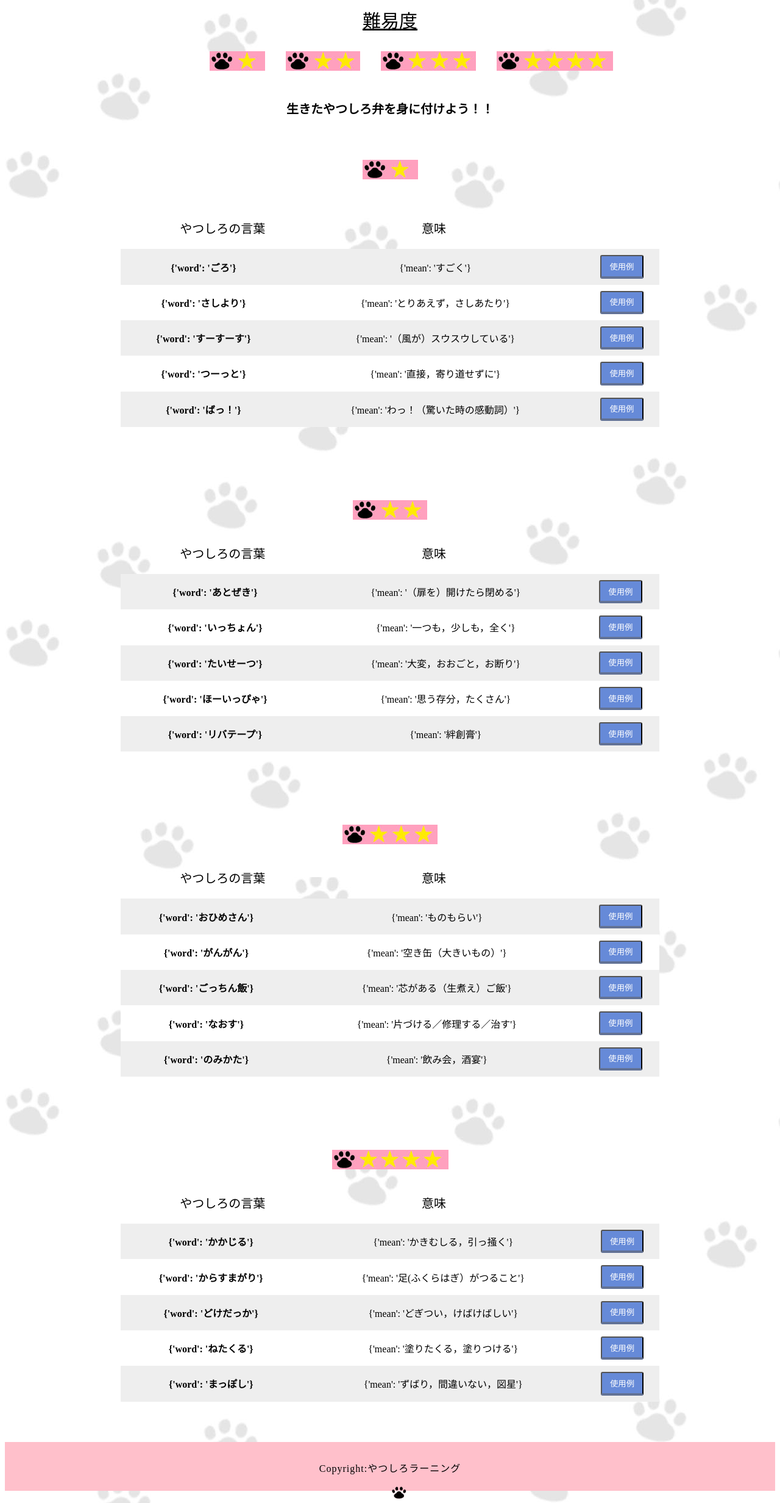
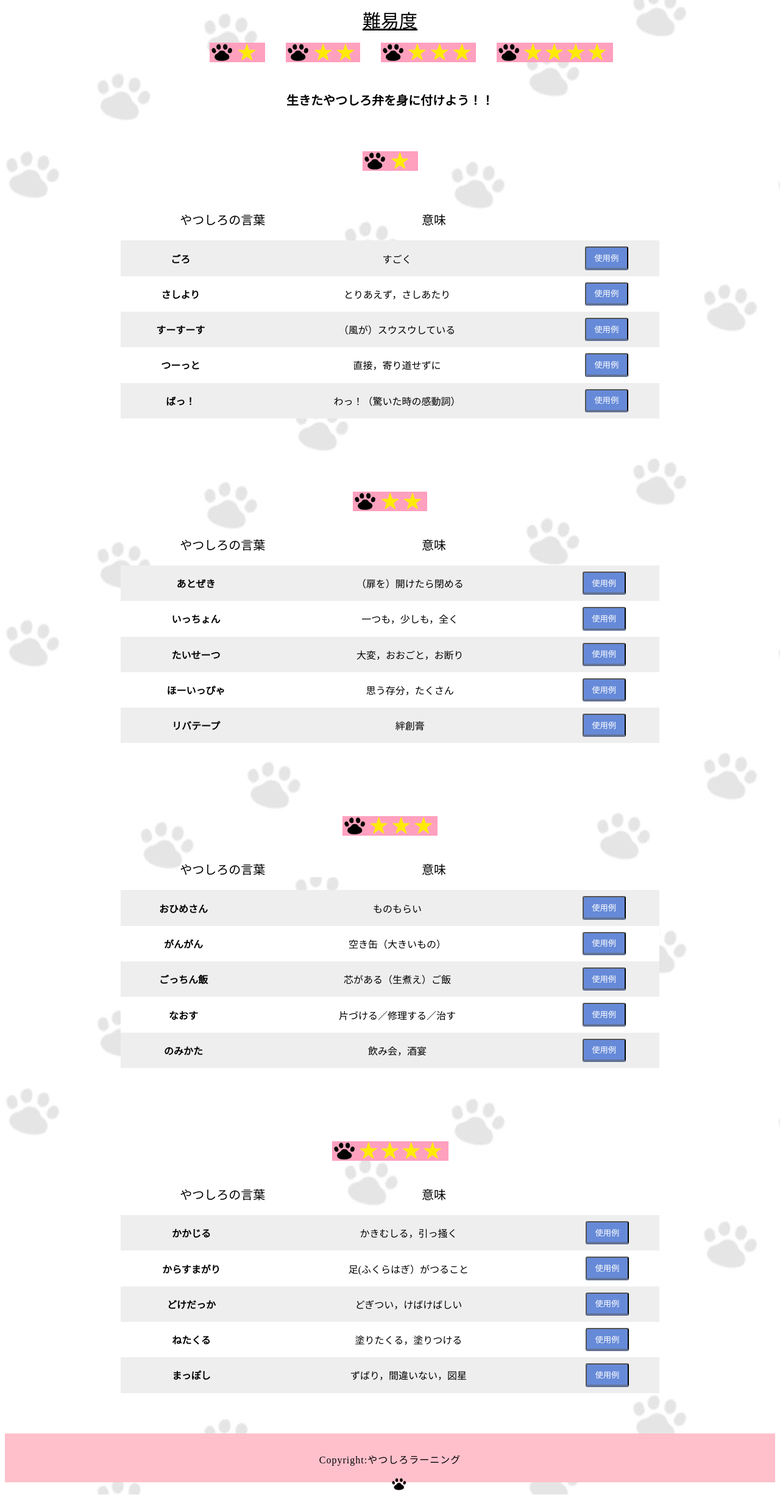
Before and after one commit to kaaa43246y/sotsugyouseisaku, a Flask app: page /index in a window 1280 px wide. Shown: the part 98-2562 px from the top of the page at 61% size. Run offline with Flask 2, Linux system fonts and the light colour scheme; data comes from the database, SQL or seed files in the repository; some libraries are stand-ins or nearby versions.

Commit message:
DB連携修正

```diff
--- a/app.py
+++ b/app.py
@@ -15,7 +15,7 @@ def index():
     c.execute('SELECT word from hougen join category on hougen.category_id=category.id where hougen.category_id=1')
     hougen_list_1 =[]
     for row in c.fetchall():
-        hougen_list_1.append({"word":row[0]})
+        hougen_list_1.append(row[0])
     print(hougen_list_1)
     # hougen_1 = c.fetchone()
     # hougen_list_1 = c.fetchall()
@@ -25,20 +25,20 @@ def index():
     c.execute('SELECT mean from hougen join category on hougen.category_id=category.id where hougen.category_id=1')
     mean_1 =[]
     for row in c.fetchall():
-        mean_1.append({"mean":row[0]})
+        mean_1.append(row[0])
     print(mean_1)
     # mean_1 = c.fetchall()
 
     c.execute('SELECT word from hougen join category on hougen.category_id=category.id where hougen.category_id=2')
     hougen_list_2 =[]
     for row in c.fetchall():
-        hougen_list_2.append({"word":row[0]})
+        hougen_list_2.append(row[0])
     print(hougen_list_2)
     # hougen_2 = c.fetchone()
     c.execute('SELECT mean from hougen join category on hougen.category_id=category.id where hougen.category_id=2')
     mean_2 =[]
     for row in c.fetchall():
-        mean_2.append({"mean":row[0]})
+        mean_2.append(row[0])
 
     # hougen_list_2 = c.fetchone()
     # for row in c.fetchall():
@@ -47,13 +47,13 @@ def index():
     c.execute('SELECT word from hougen join category on hougen.category_id=category.id where hougen.category_id=3')
     hougen_list_3 =[]
     for row in c.fetchall():
-        hougen_list_3.append({"word":row[0]})
+        hougen_list_3.append(row[0])
     print(hougen_list_3)
     # hougen_3 = c.fetchone()
     c.execute('SELECT mean from hougen join category on hougen.category_id=category.id where hougen.category_id=3')
     mean_3 =[]
     for row in c.fetchall():
-        mean_3.append({"mean":row[0]})
+        mean_3.append(row[0])
 
 
     # hougen_list_3 = c.fetchone()
@@ -63,13 +63,13 @@ def index():
     c.execute('SELECT word from hougen join category on hougen.category_id=category.id where hougen.category_id=4')
     hougen_list_4 =[]
     for row in c.fetchall():
-        hougen_list_4.append({"word":row[0]})
+        hougen_list_4.append(row[0])
     print(hougen_list_4)
     # hougen_4 = c.fetchone()
     c.execute('SELECT mean from hougen join category on hougen.category_id=category.id where hougen.category_id=4')
     mean_4 =[]
     for row in c.fetchall():
-        mean_4.append({"mean":row[0]})
+        mean_4.append(row[0])
 
     # hougen_list_4 = c.fetchone()
     # for row in c.fetchall():
--- a/templates/index.html
+++ b/templates/index.html
@@ -4,9 +4,8 @@
     <meta charset="UTF-8">
     <meta name="viewport" content="width=device-width, initial-scale=1.0">
 
-    <link rel="stylesheet" href="../static/css/destyle.css/destyle.css">
-    <link rel="stylesheet" href="../static/css/style_sp.css" media="screen and (max-width:479px)">
-    <link rel="stylesheet" href="../static/css/style.css" media="screen and (min-width:479px)">
+    <link rel="stylesheet" href="../static/css/style_sp.css" media="screen and (max-width:600px)">
+    <link rel="stylesheet" href="../static/css/style.css" media="screen and (min-width:600px)">
     <script src="../static/js/jquery-3.5.1.js"></script>
     <link href="https://use.fontawesome.com/releases/v5.6.3/css/all.css" rel="stylesheet">
     <script defer src="https://use.fontawesome.com/releases/v5.6.3/css/all.js"></script>
@@ -17,23 +16,18 @@
 <body>
     <header>
         <div id="logo">
-            <img src="../static/img/猫　透過_sp.png" alt="ヘッダーの横にロゴ">
+            <img src="../static/img/猫　透過2.png" alt="ヘッダーの横にロゴ">
         </div>
     </header>
-    <div class="difficulty">
-      <span class="under">難易度</span>
 
-    </div>
-    <div class="difficulty_list">
-      <ul>
-         <a href="#sec1" id="menu-sec1"><img src="../static/img/難易度1.jpg" alt="難易度1"></a>
-          <a href="#sec2" id="menu-sec2"><img src="../static/img/難易度2.jpg" alt="難易度2"></a>
-          <a href="#sec3" id="menu-sec3"><img src="../static/img/難易度3.jpg" alt="難易度3"></a>
-          <a href="#sec4" id="menu-sec4"><img src="../static/img/難易度4.jpg" alt="難易度4"></a>
-      </ul>
-
-    </div>
+    <span class="under">難易度</span>
 <!-- 入れ替えたよ！ -->
+     <ul>
+        <a href="#sec1" id="menu-sec1"><img src="../static/img/難易度1.jpg" alt="難易度1"></a>
+         <a href="#sec2" id="menu-sec2"><img src="../static/img/難易度2.jpg" alt="難易度2"></a>
+         <a href="#sec3" id="menu-sec3"><img src="../static/img/難易度3.jpg" alt="難易度3"></a>
+         <a href="#sec4" id="menu-sec4"><img src="../static/img/難易度4.jpg" alt="難易度4"></a>
+     </ul>
 
     <article>
         <section id="sec1">
```
